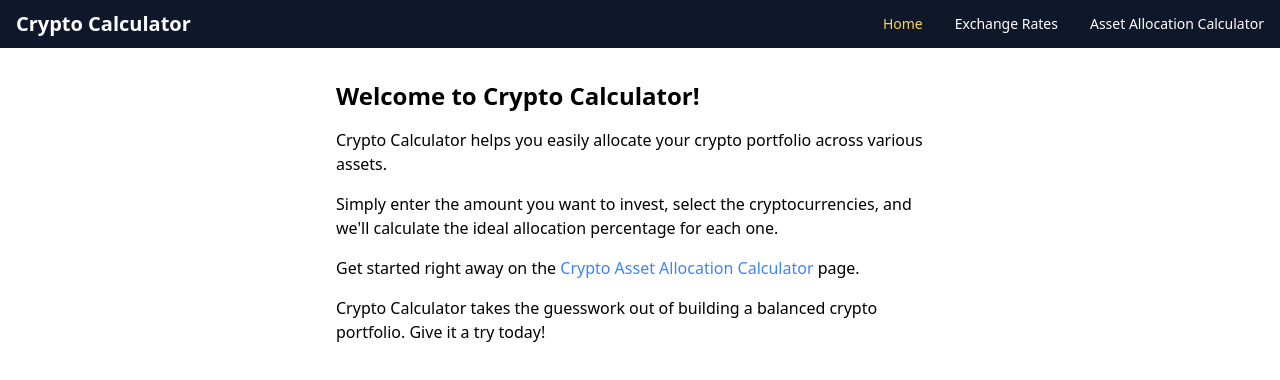
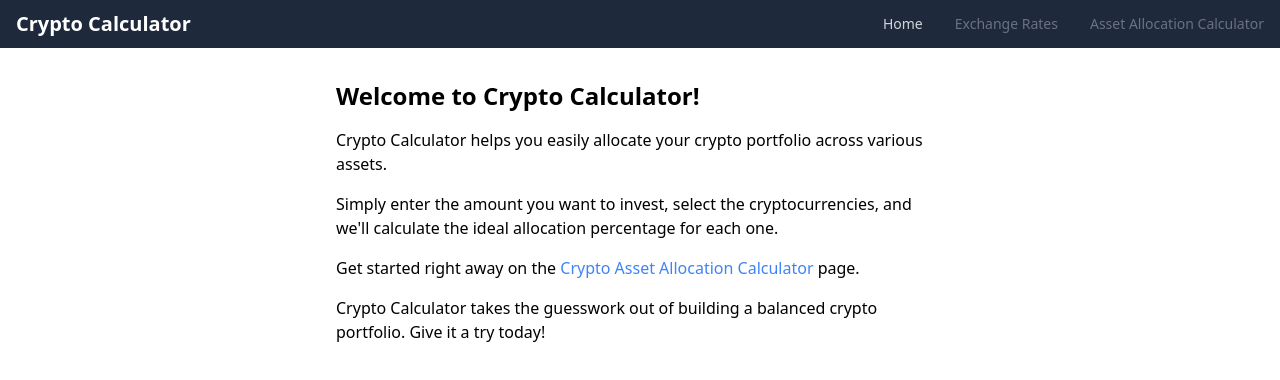
Before and after one commit to tshields86/crypto-calculator, a Next.js app: page / in a window 1280 px wide. Shown: the top 380 px of the page. Built offline with nearby package versions, Linux system fonts and the light colour scheme.

Commit message:
Update navbar

```diff
--- a/package.json
+++ b/package.json
@@ -14,6 +14,7 @@
     "@types/react": "18.2.21",
     "@types/react-dom": "18.2.7",
     "autoprefixer": "10.4.15",
+    "classnames": "^2.3.2",
     "eslint": "8.48.0",
     "eslint-config-next": "13.4.19",
     "flowbite": "^1.8.1",
--- a/src/components/topNavBar.tsx
+++ b/src/components/topNavBar.tsx
@@ -3,11 +3,12 @@
 import { Navbar } from 'flowbite-react'
 import Link from 'next/link'
 import { usePathname } from 'next/navigation'
+import classNames from 'classnames'
 
 const NAV_LINKS = [
-  { path:'/', title:'Home'},
-  { path:'/rates', title:'Exchange Rates' },
-  { path: '/calculator', title:'Asset Allocation Calculator' },
+  { path:'/', name:'Home'},
+  { path:'/rates', name:'Exchange Rates' },
+  { path: '/calculator', name:'Asset Allocation Calculator' },
 ]
 
 export default function TopNavbar() {
@@ -15,7 +16,7 @@ export default function TopNavbar() {
 
   return (
     <Navbar
-      className="bg-slate-900 text-white"
+      className="bg-slate-800 text-white"
       fluid
     >
       <Link
@@ -26,13 +27,16 @@ export default function TopNavbar() {
       </Link>
       <Navbar.Toggle />
       <Navbar.Collapse>
-        {NAV_LINKS.map(({ path, title }, idx) => (
+        {NAV_LINKS.map(({ path, name }, idx) => (
           <Link
-            className={pathname === path ? 'text-amber-300' : ''}
+            className={classNames({
+              'text-gray-500 hover:text-gray-300': pathname !== path,
+              'text-gray-300': pathname === path,
+            })}
             href={path}
             key={idx}
           >
-            {title}
+            {name}
           </Link>
         ))}
       </Navbar.Collapse>
```
Also changed, not shown: 1 other file (tests, documents, lock files or other folders).
